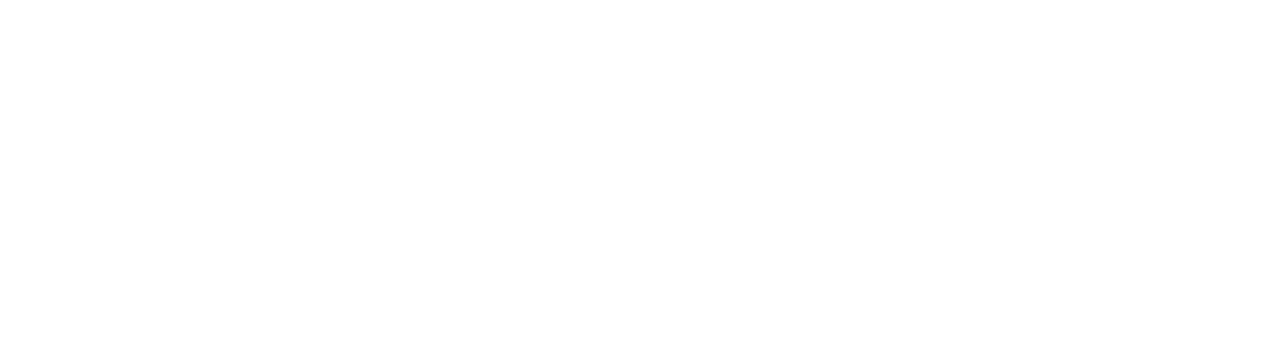
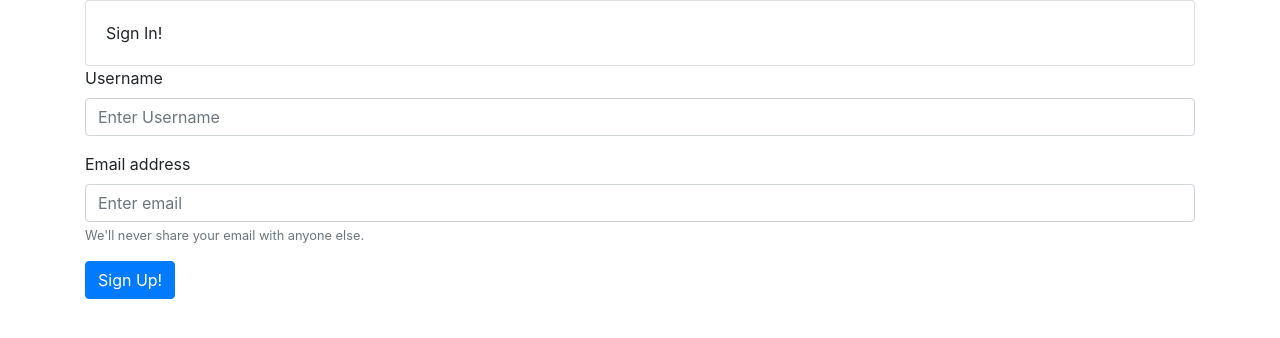
Before and after one commit to jayxmiller24/Project1, a plain HTML site: page index.html in a window 1280 px wide. Drawn offline with nearby package versions, Linux system fonts and the light colour scheme.

Commit message:
added form and card to structure form

```diff
--- a/index.html
+++ b/index.html
@@ -1,5 +1,6 @@
 <!DOCTYPE html>
 <html lang="en">
+
 <head>
     <meta charset="UTF-8">
     <meta name="viewport" content="width=device-width, initial-scale=1.0">
@@ -9,17 +10,56 @@
     <!-- AOS Library -->
     <link href="https://unpkg.com/aos@2.3.1/dist/aos.css" rel="stylesheet">
     <script src="https://unpkg.com/aos@2.3.1/dist/aos.js"></script>
-     <!-- jquery library -->
+    <!-- jquery library -->
     <script src="https://ajax.googleapis.com/ajax/libs/jquery/3.3.1/jquery.min.js"></script>
     <!-- Bootstrap Library -->
-    <link rel="stylesheet" href="https://stackpath.bootstrapcdn.com/bootstrap/4.3.1/css/bootstrap.min.css" integrity="sha384-ggOyR0iXCbMQv3Xipma34MD+dH/1fQ784/j6cY/iJTQUOhcWr7x9JvoRxT2MZw1T" crossorigin="anonymous">
-    <script src="https://code.jquery.com/jquery-3.3.1.slim.min.js" integrity="sha384-q8i/X+965DzO0rT7abK41JStQIAqVgRVzpbzo5smXKp4YfRvH+8abtTE1Pi6jizo" crossorigin="anonymous"></script>
-    <script src="https://cdnjs.cloudflare.com/ajax/libs/popper.js/1.14.7/umd/popper.min.js" integrity="sha384-UO2eT0CpHqdSJQ6hJty5KVphtPhzWj9WO1clHTMGa3JDZwrnQq4sF86dIHNDz0W1" crossorigin="anonymous"></script>
-    <script src="https://stackpath.bootstrapcdn.com/bootstrap/4.3.1/js/bootstrap.min.js" integrity="sha384-JjSmVgyd0p3pXB1rRibZUAYoIIy6OrQ6VrjIEaFf/nJGzIxFDsf4x0xIM+B07jRM" crossorigin="anonymous"></script>
+    <link rel="stylesheet" href="https://stackpath.bootstrapcdn.com/bootstrap/4.3.1/css/bootstrap.min.css"
+        integrity="sha384-ggOyR0iXCbMQv3Xipma34MD+dH/1fQ784/j6cY/iJTQUOhcWr7x9JvoRxT2MZw1T" crossorigin="anonymous">
+    <script src="https://code.jquery.com/jquery-3.3.1.slim.min.js"
+        integrity="sha384-q8i/X+965DzO0rT7abK41JStQIAqVgRVzpbzo5smXKp4YfRvH+8abtTE1Pi6jizo"
+        crossorigin="anonymous"></script>
+    <script src="https://cdnjs.cloudflare.com/ajax/libs/popper.js/1.14.7/umd/popper.min.js"
+        integrity="sha384-UO2eT0CpHqdSJQ6hJty5KVphtPhzWj9WO1clHTMGa3JDZwrnQq4sF86dIHNDz0W1"
+        crossorigin="anonymous"></script>
+    <script src="https://stackpath.bootstrapcdn.com/bootstrap/4.3.1/js/bootstrap.min.js"
+        integrity="sha384-JjSmVgyd0p3pXB1rRibZUAYoIIy6OrQ6VrjIEaFf/nJGzIxFDsf4x0xIM+B07jRM"
+        crossorigin="anonymous"></script>
 
     <title>index</title>
 </head>
+
 <body>
+    <div class="container">
+        <form>
+            <div class="row">
+                <div class="col-sm-12">
+                <div class="card">
+                        <div class="card-body">
+                          Sign In!
+                        </div>
+                    </div>
+            </div>
+
+                      </div>
+            <div class="form-group">
+                <label for="exampleInputEmail1">Username</label>
+                <input type="email" class="form-control" id="username" aria-describedby="emailHelp"
+                    placeholder="Enter Username">
+
+            </div>
+            <div class="form-group">
+                <label for="exampleInputEmail1">Email address</label>
+                <input type="email" class="form-control" id="email" aria-describedby="emailHelp"
+                    placeholder="Enter email">
+                <small id="emailHelp" class="form-text text-muted">We'll never share your email with anyone
+                    else.</small>
+            </div>
+
+            <button type="submit" class="btn btn-primary">Sign Up!</button>
+        </form>
+
+    </div>
 
 </body>
+
 </html>
```
